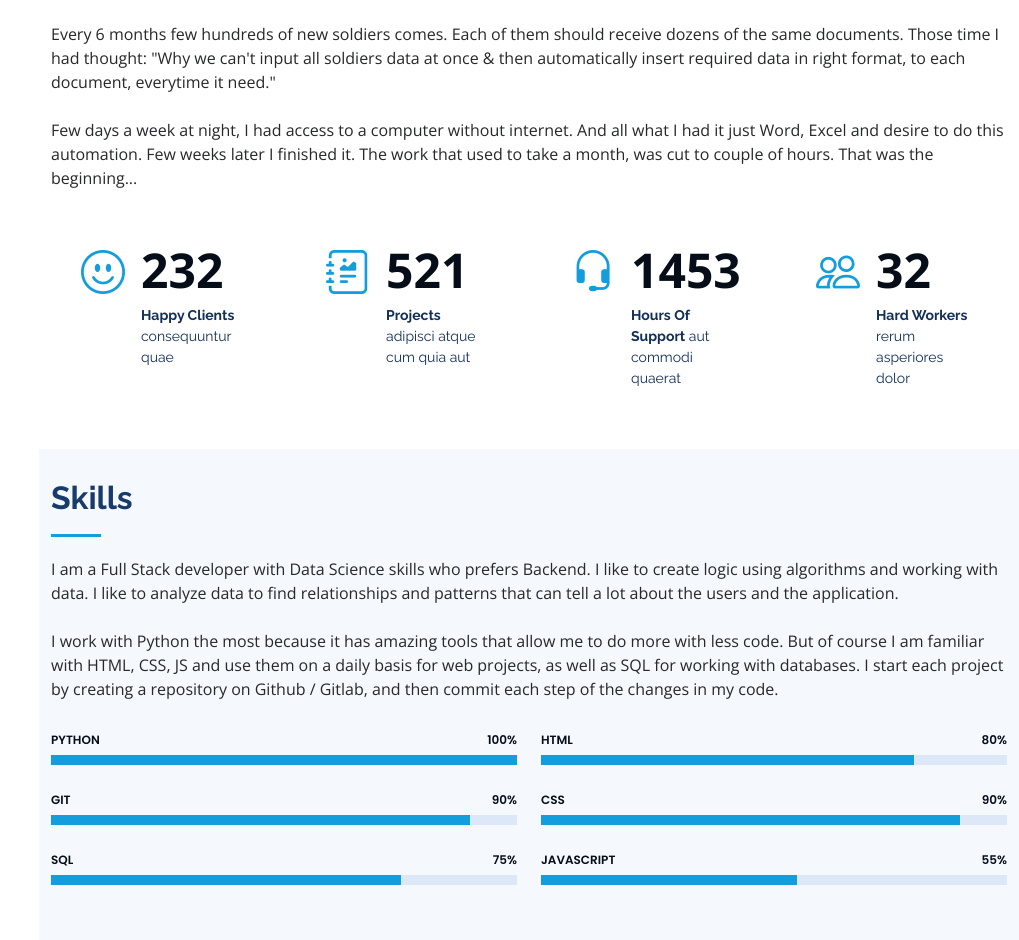
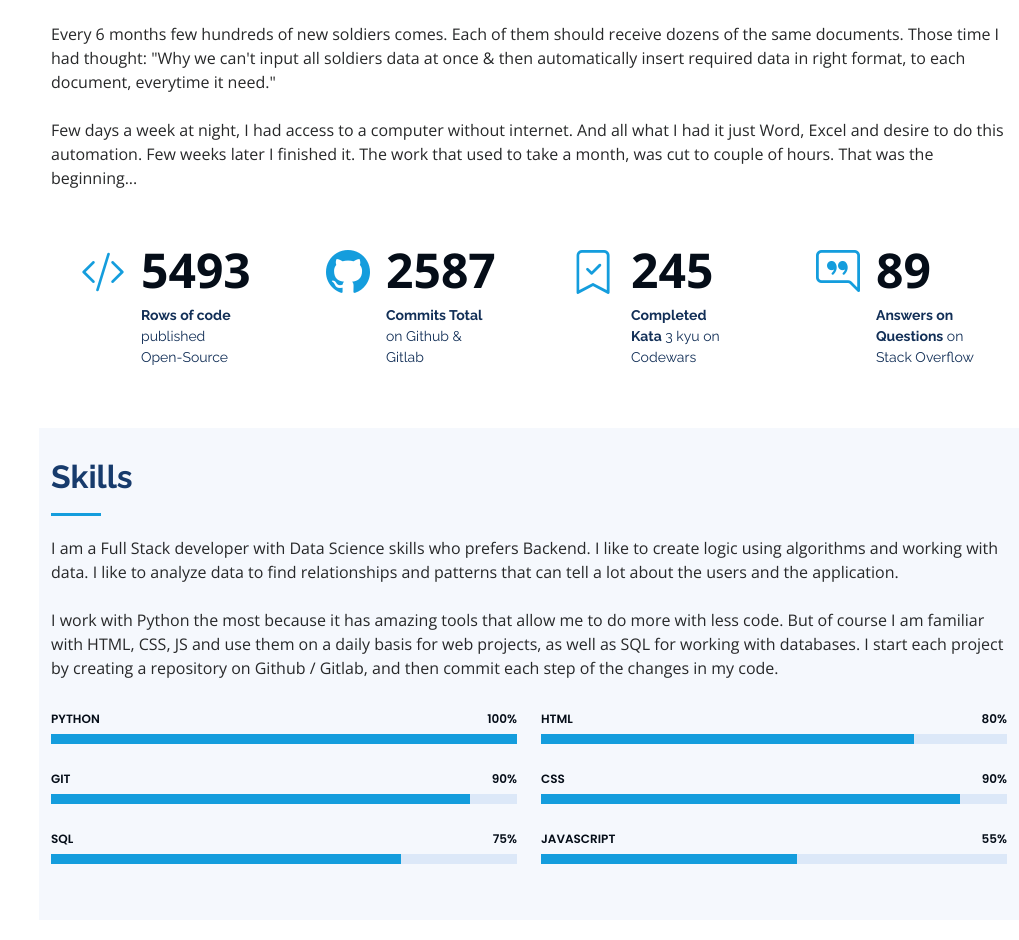
Before and after one commit to k-yakovlev/portfolio-website, a Flask app: page / in a window 1280 px wide. Shown: the part 1494-2434 px from the top of the page, without its empty margins (261-1280 px from the left). Run offline with Flask 2, Linux system fonts and the light colour scheme; some libraries are stand-ins or nearby versions.

Commit message:
Add content in 'Facts' section.

```diff
--- a/templates/index.html
+++ b/templates/index.html
@@ -143,33 +143,33 @@
 
           <div class="col-lg-3 col-md-6 d-md-flex align-items-md-stretch" data-aos="fade-up">
             <div class="count-box">
-              <i class="bi bi-emoji-smile"></i>
-              <span data-purecounter-start="0" data-purecounter-end="232" data-purecounter-duration="1" class="purecounter"></span>
-              <p><strong>Happy Clients</strong> consequuntur quae</p>
+              <i class="bi bi-code-slash"></i>
+              <span data-purecounter-start="0" data-purecounter-end="5493" data-purecounter-duration="1" class="purecounter"></span>
+              <p><strong>Rows of code</strong> published Open-Source</p>
             </div>
           </div>
 
           <div class="col-lg-3 col-md-6 d-md-flex align-items-md-stretch" data-aos="fade-up" data-aos-delay="100">
             <div class="count-box">
-              <i class="bi bi-journal-richtext"></i>
-              <span data-purecounter-start="0" data-purecounter-end="521" data-purecounter-duration="1" class="purecounter"></span>
-              <p><strong>Projects</strong> adipisci atque cum quia aut</p>
+              <i class="bi bi-github"></i>
+              <span data-purecounter-start="0" data-purecounter-end="2587" data-purecounter-duration="1" class="purecounter"></span>
+              <p><strong>Commits Total</strong> on Github & Gitlab</p>
             </div>
           </div>
 
           <div class="col-lg-3 col-md-6 d-md-flex align-items-md-stretch" data-aos="fade-up" data-aos-delay="200">
             <div class="count-box">
-              <i class="bi bi-headset"></i>
-              <span data-purecounter-start="0" data-purecounter-end="1453" data-purecounter-duration="1" class="purecounter"></span>
-              <p><strong>Hours Of Support</strong> aut commodi quaerat</p>
+              <i class="bi bi-bookmark-check"></i>
+              <span data-purecounter-start="0" data-purecounter-end="245" data-purecounter-duration="1" class="purecounter"></span>
+              <p><strong>Completed Kata</strong> 3 kyu on Codewars</p>
             </div>
           </div>
 
           <div class="col-lg-3 col-md-6 d-md-flex align-items-md-stretch" data-aos="fade-up" data-aos-delay="300">
             <div class="count-box">
-              <i class="bi bi-people"></i>
-              <span data-purecounter-start="0" data-purecounter-end="32" data-purecounter-duration="1" class="purecounter"></span>
-              <p><strong>Hard Workers</strong> rerum asperiores dolor</p>
+              <i class="bi bi-chat-right-quote"></i>
+              <span data-purecounter-start="0" data-purecounter-end="89" data-purecounter-duration="1" class="purecounter"></span>
+              <p><strong>Answers on Questions</strong> on Stack Overflow</p>
             </div>
           </div>
 
```
